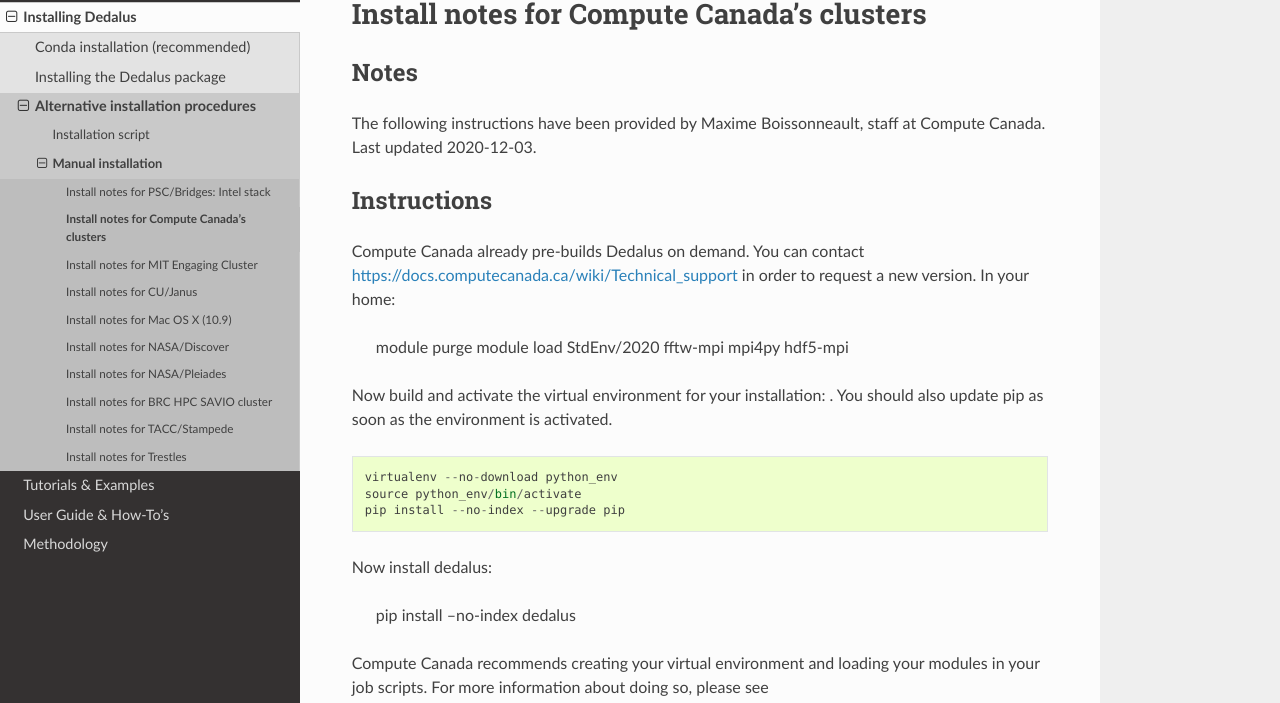
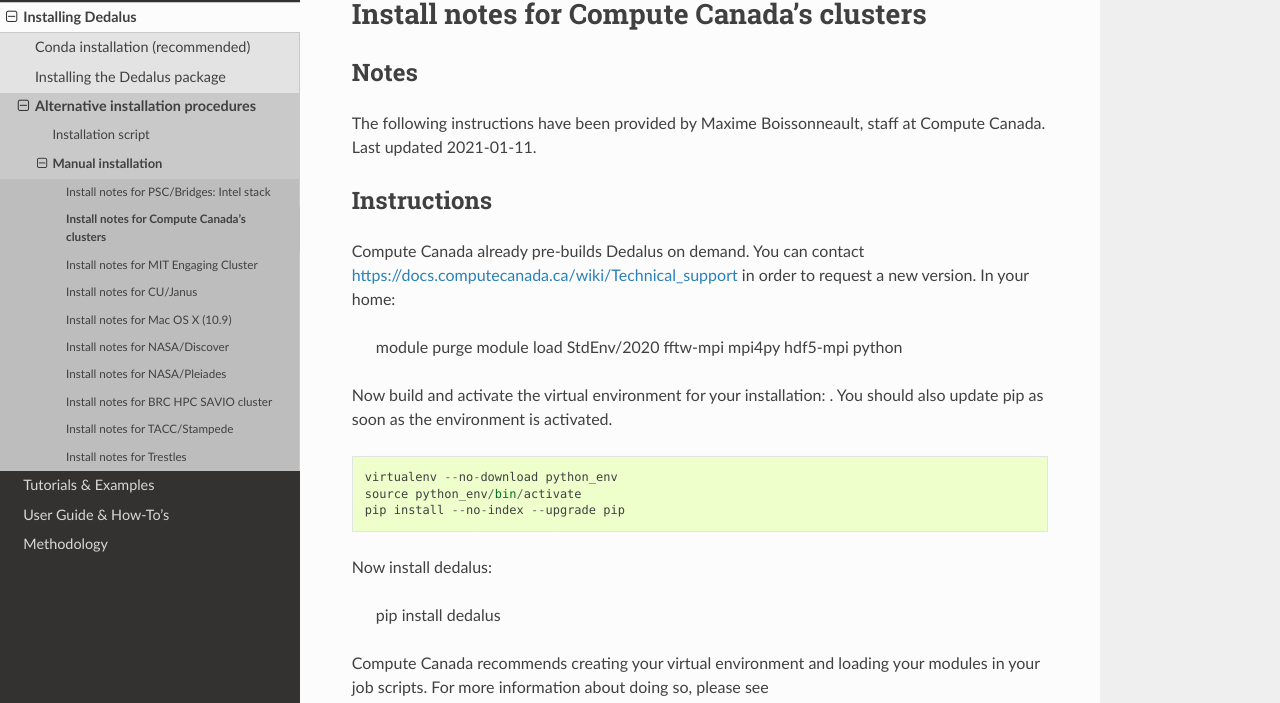
Before and after one commit to DedalusProject/dedalus, a Sphinx documentation site: the page built from docs/machines/computecanada/computecanada.rst, in a window 1280 px wide and 1017 px high. Shown: the part 104-807 px from the top of the window. Built offline with Sphinx 7.4.7 and the Read the Docs theme 2.0.0, drawn with Linux system fonts in a browser that asks for light colours; pages that are not in the unit, such as notebooks, are missing from menus.

Commit message:
Update computecanada.rst
Correct a typo in modules to load before installing Dedalus.

```diff
--- a/docs/machines/computecanada/computecanada.rst
+++ b/docs/machines/computecanada/computecanada.rst
@@ -5,7 +5,7 @@
 -----
 
 The following instructions have been provided by Maxime Boissonneault, staff at Compute Canada.
-Last updated 2020-12-03.
+Last updated 2021-01-11.
 
 Instructions
 ------------
@@ -13,7 +13,7 @@
 Compute Canada already pre-builds Dedalus on demand. You can contact https://docs.computecanada.ca/wiki/Technical_support in order to request a new version. In your home:
 
     module purge
-    module load StdEnv/2020 fftw-mpi mpi4py hdf5-mpi
+    module load StdEnv/2020 fftw-mpi mpi4py hdf5-mpi python
 
 Now build and activate the virtual environment for your installation: .
 You should also update pip as soon as the environment is activated. ::
@@ -24,7 +24,7 @@
 
 Now install dedalus:
 
-    pip install --no-index dedalus
+    pip install dedalus
 
 Compute Canada recommends creating your virtual environment and loading your modules in your job scripts. For more information about doing so, please see
 https://docs.computecanada.ca/wiki/Python#Creating_and_using_a_virtual_environment
```
